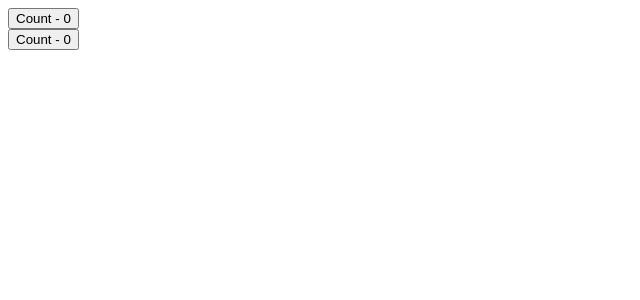
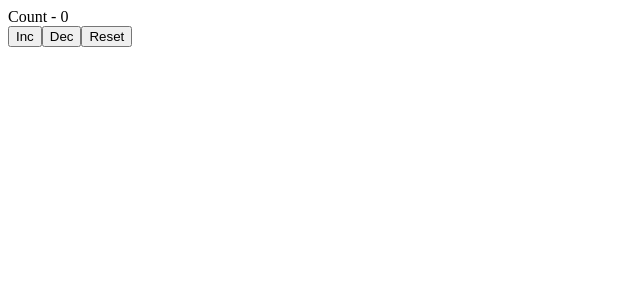
Before and after one commit to subham07-t/Tech-Stack-Sandbox, a React (Vite) app in the folder React/: page / in a window 1280 px wide. Shown: the top 300 px of the page, without its empty margins (0-640 px from the left). Built offline with nearby package versions, Linux system fonts and the light colour scheme.

Commit message:
useReducer hook simple state & action exp

```diff
--- /dev/null
+++ b/React/components/useReducer.jsx/CounterOne.jsx
@@ -0,0 +1,27 @@
+import React, { useReducer } from "react";
+
+const initialValue = 0;
+const reducer = (state, action) => {
+  switch (action) {
+    case "inc":
+      return state + 1;
+    case "dec":
+      return state - 1;
+    case "reset":
+      return initialValue;
+    default:
+      return state;
+  }
+};
+
+export const CounterOne = () => {
+  const [count, dispatch] = useReducer(reducer, initialValue);
+  return (
+    <div>
+      <div>Count - {count}</div>
+      <button onClick={() => dispatch("inc")}>Inc</button>
+      <button onClick={() => dispatch("dec")}>Dec</button>
+      <button onClick={() => dispatch("reset")}>Reset</button>
+    </div>
+  );
+};
--- a/React/src/App.jsx
+++ b/React/src/App.jsx
@@ -13,6 +13,7 @@
 import HookTimer from "../components/useRefHook/HookTimer";
 import DocTitleOne from "../components/customHook/DocTitleOne";
 import DocTitleTwo from "../components/customHook/DocTitleTwo";
+import { CounterOne } from "../components/useReducer.jsx/CounterOne";
 
 const App = () => {
   return (
@@ -28,8 +29,9 @@
       {/* <ParentComponent /> */}
       {/* <FocusInput /> */}
       {/* <HookTimer /> */}
-      <DocTitleOne />
-      <DocTitleTwo />
+      {/* <DocTitleOne />
+      <DocTitleTwo /> */}
+      <CounterOne />
     </div>
   );
 };
```
